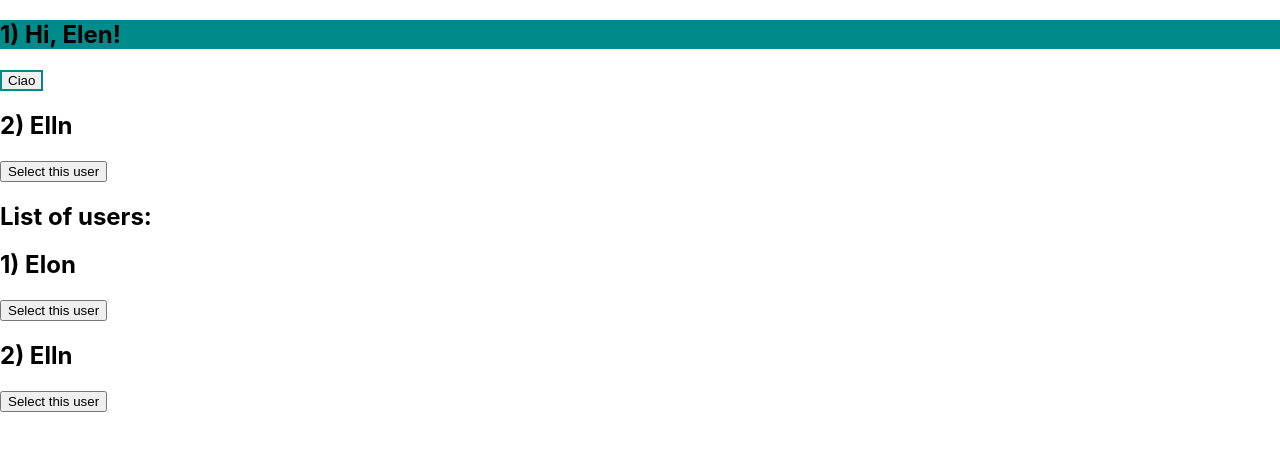
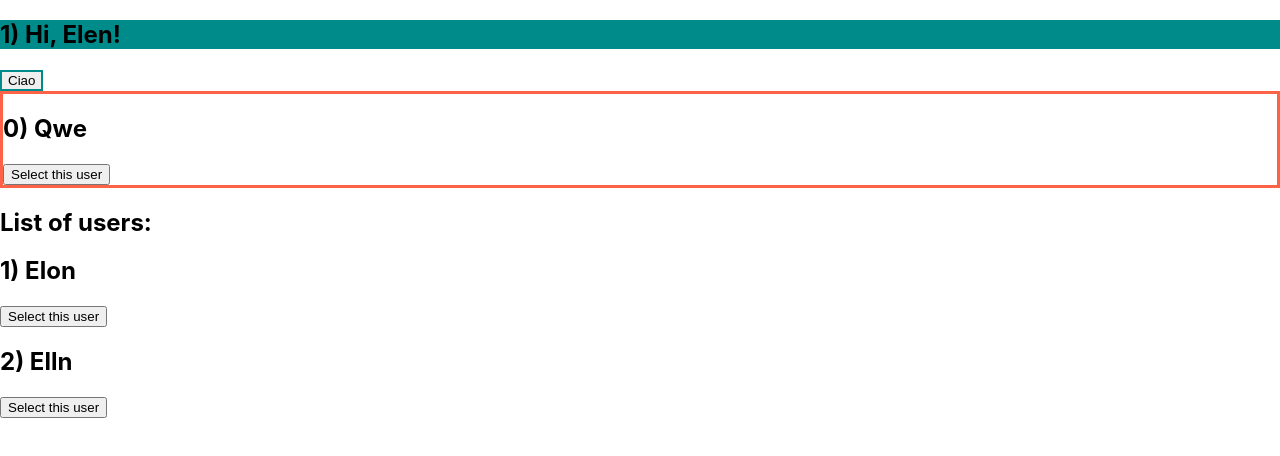
Before and after one commit to morghull/fm-react-app, a React (Create React App) app: page / in a window 1280 px wide. Shown: the top 456 px of the page. Built offline with nearby package versions, Linux system fonts and the light colour scheme.

Commit message:
add defaultProps

```diff
--- a/src/App.js
+++ b/src/App.js
@@ -21,7 +21,7 @@ function App(props) {
   return (
     <>
       <Ciao name={user.name} id={user.id} />
-      <UserCard user={user2}/>
+      <UserCard />
       <UsersList users={[user1,user2]}/>
     </>
   );
--- a/src/components/UserCard/index.jsx
+++ b/src/components/UserCard/index.jsx
@@ -38,6 +38,11 @@ export const userPropTypes = {
   isSelected: PropTypes.bool,
 };
 
+UserCard.defaultProps = {
+  userSelector: () => {},
+  user: { id: 0, fname: 'Qwe', isSelected: true },
+};
+
 UserCard.propTypes = {
   user: PropTypes.shape(userPropTypes).isRequired,
   toggleUserSelect: PropTypes.func,
```
